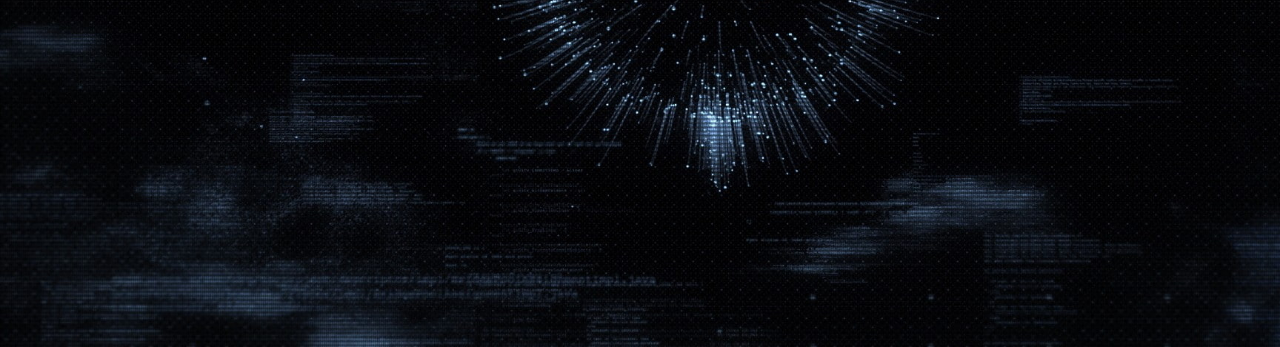
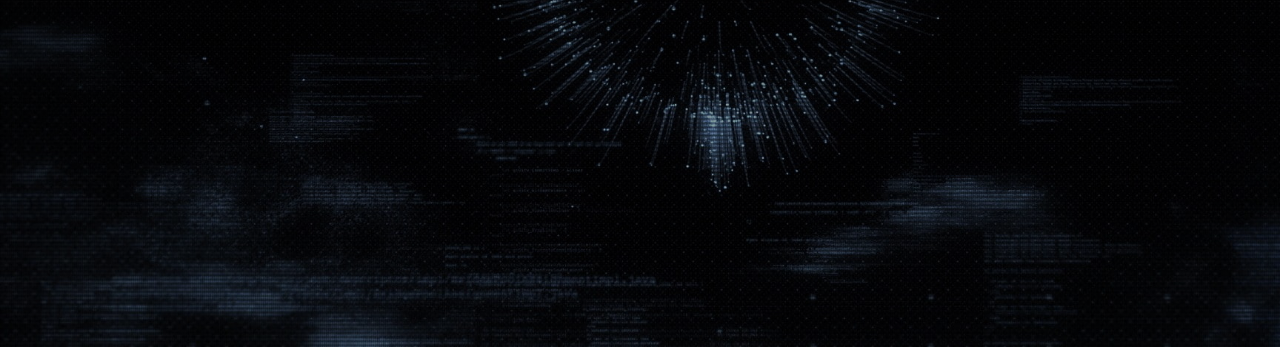
Before and after one commit to Praveen6388/CodeCasa_Landing_Page, a plain HTML site: page index.html in a window 1280 px wide. Shown: the part 453-800 px from the top of the page. Drawn offline with Linux system fonts and the light colour scheme.

Commit message:
Update index.html

```diff
--- a/index.html
+++ b/index.html
@@ -9,7 +9,7 @@
      header{
         width: 100%;
         height:100vh;
-        background: url('https://github.com/Praveen6388/CodeCasa_Landing_Page/blob/main/pic 1.jpg');
+        background: linear-gradient(rgba(0,0,0,0.8),rgba(0,0,0,0.2)),url('https://github.com/Praveen6388/CodeCasa_Landing_Page/blob/main/pic 1.jpg');
         background-size: cover;
         font-family:sans-serif;
 
```
